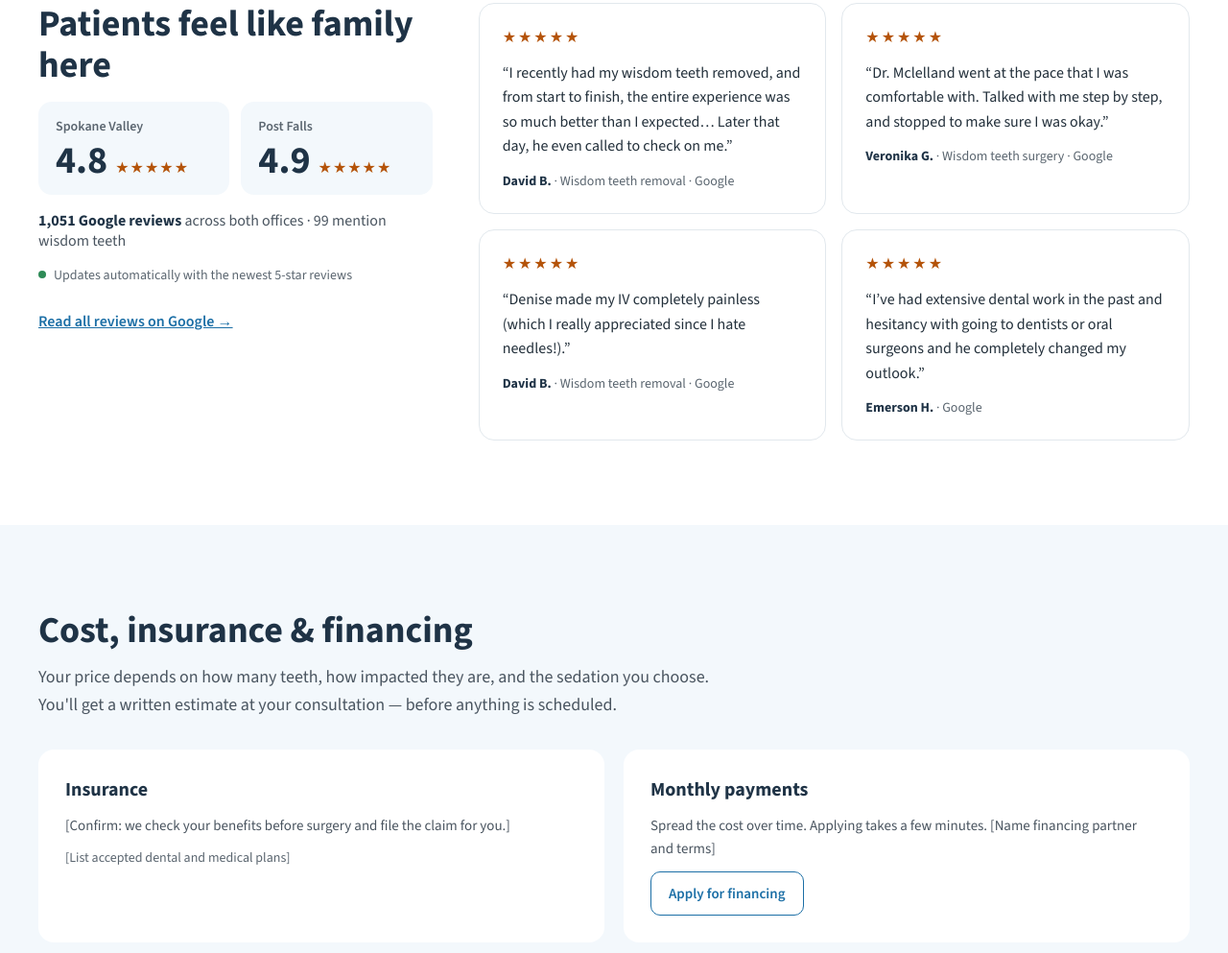
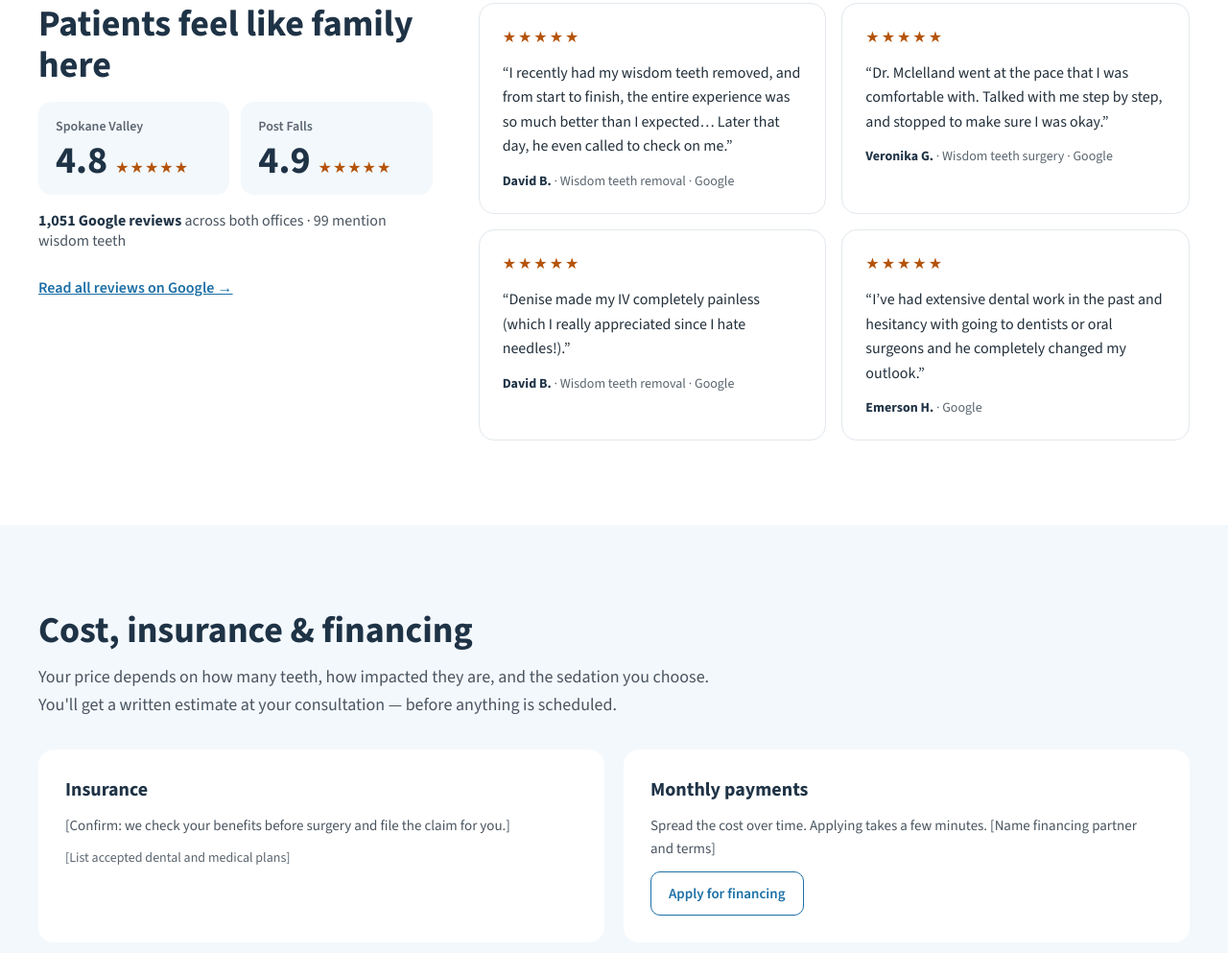
Before and after one commit to llambrano/liberty-oral-surgery-landing, a plain HTML site: page index.html in a window 1280 px wide. Shown: the part 3096-4089 px from the top of the page at 96% size. Drawn offline with nearby package versions, Linux system fonts and the light colour scheme.

Commit message:
Remove review updates note

```diff
--- a/index.html
+++ b/index.html
@@ -229,7 +229,6 @@ h2{font-size:30px !important}
 </div>
 </div>
 <span style="font-size: 16px; color: #4A5560"><strong style="color: #1F3346">1,051 Google reviews</strong> across both offices · 99 mention wisdom teeth</span>
-<span style="display: flex; align-items: center; gap: 8px; font-size: 14px; color: #5B6670"><span style="width: 8px; height: 8px; border-radius: 999px; background: #2E8B57; flex: none" aria-hidden="true"></span>Updates automatically with the newest 5-star reviews</span>
 <a href="https://maps.app.goo.gl/RsUW6bBEmnVZ5DfG9" style="font-weight: 600; font-size: 16px; padding: 12px 0">Read all reviews on Google →</a>
 </div>
 <div style="flex: 2 1 560px; min-width: 0; display: grid; grid-template-columns: repeat(auto-fit, minmax(260px, 1fr)); gap: 16px">
```
Also changed, not shown: 1 other file.
